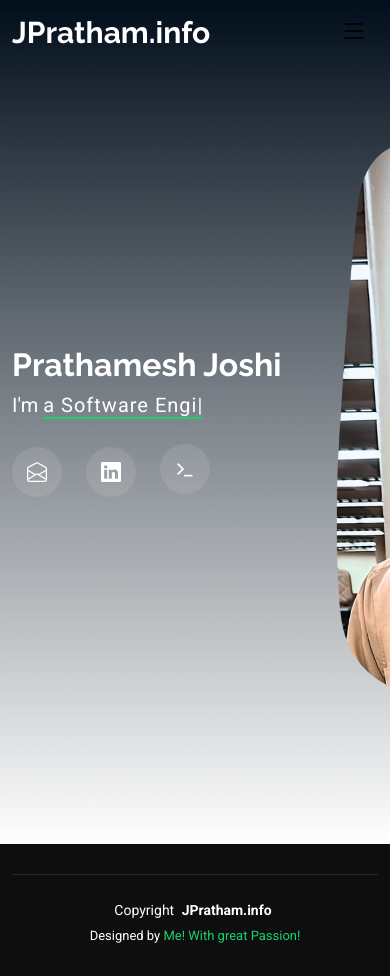
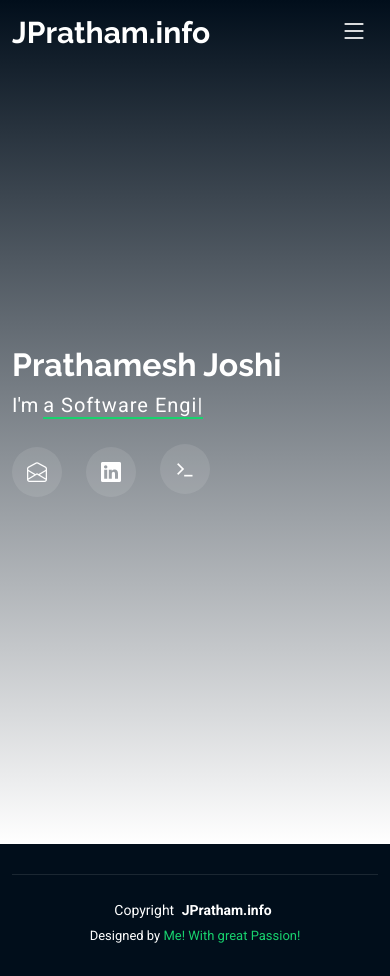
Before and after one commit to Pajamajoker/JPratham-info, a plain HTML site: page index.html in a window 390 px wide. Drawn offline with Linux system fonts and the light colour scheme.

Commit message:
fixed mobile hamburger issue

```diff
--- a/assets/css/main.css
+++ b/assets/css/main.css
@@ -45,7 +45,7 @@
 }
 
 .dark-background {
-  --background-color: rgba(15, 15, 15, 0.975);
+  --background-color:var(--background-color) /*rgba(15, 15, 15, 0.975)*/;
   --default-color: #ffffff;
   --heading-color: #ffffff;
   --surface-color: #292929f9;
@@ -315,7 +315,7 @@ h6 {
 /* Mobile Navigation */
 @media (max-width: 1199px) {
   .mobile-nav-toggle {
-    color: #000000;
+    color: #ffffff;
     font-size: 28px;
     line-height: 0;
     margin-right: 10px;
@@ -692,6 +692,7 @@ section,
   display: flex;
   align-items: center;
   justify-content: center;
+  background: linear-gradient(to bottom, var(--background-color, #010E1B), #ffffff);
 }
 
 .hero img {
@@ -747,7 +748,12 @@ section,
   background-color: var(--accent-color);
 }
 
+/* Media Query for Mobile View */
 @media (max-width: 768px) {
+  .hero img {
+    display: none; /* Hide the image on mobile view */
+  }
+
   .hero h2 {
     font-size: 32px;
   }
--- a/index.html
+++ b/index.html
@@ -69,7 +69,9 @@
     <!-- Hero Section -->
     <section id="hero" class="hero section dark-background">
 
-      <img src="assets/img/hero-bg.jpg" alt="" data-aos="fade-in">
+      <div class="hero-bg">
+        <img src="assets/img/hero-bg.jpg" alt="" data-aos="fade-in">
+      </div>
 
       <div class="container" data-aos="zoom-out" data-aos-delay="100">
         <h2>Prathamesh Joshi</h2>
@@ -78,11 +80,11 @@
           <a href="mailto:psj.pratham@gmail.com"><i class="bi-envelope-open"></i></a>
           <a href="https://www.linkedin.com/in/prathamesh-j-9b9970147/"><i class="bi bi-linkedin"></i></a>
           <a href="https://leetcode.com/u/jprathamesh/"><i class="ri-terminal-line"></i></a>
-
         </div>
       </div>
 
-    </section><!-- /Hero Section -->
+    </section>
+
 
   </main>
 
```
Also changed, not shown: 1 other file.
